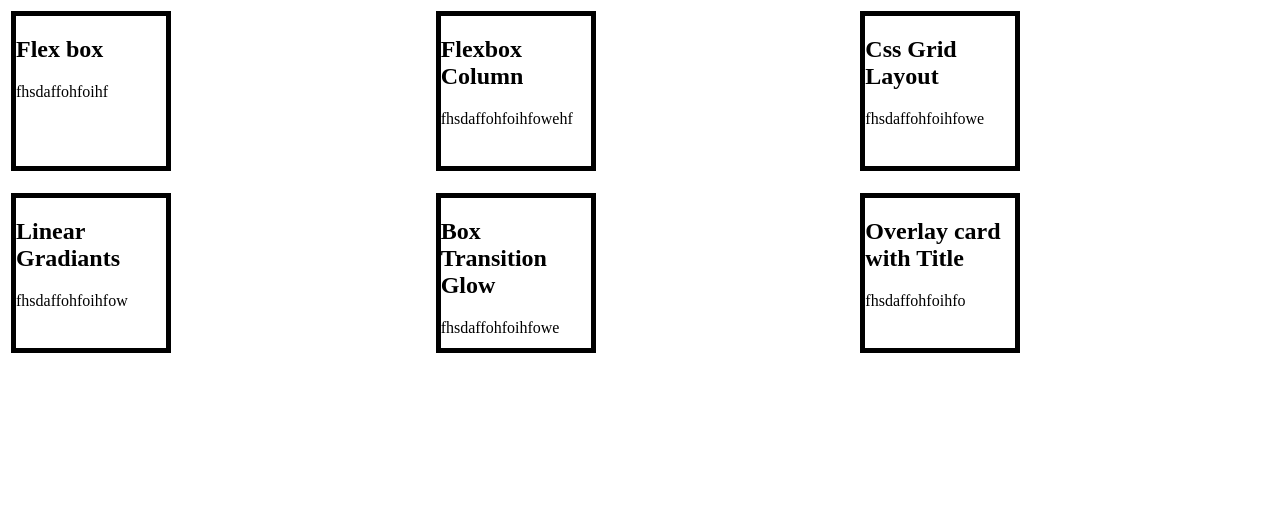
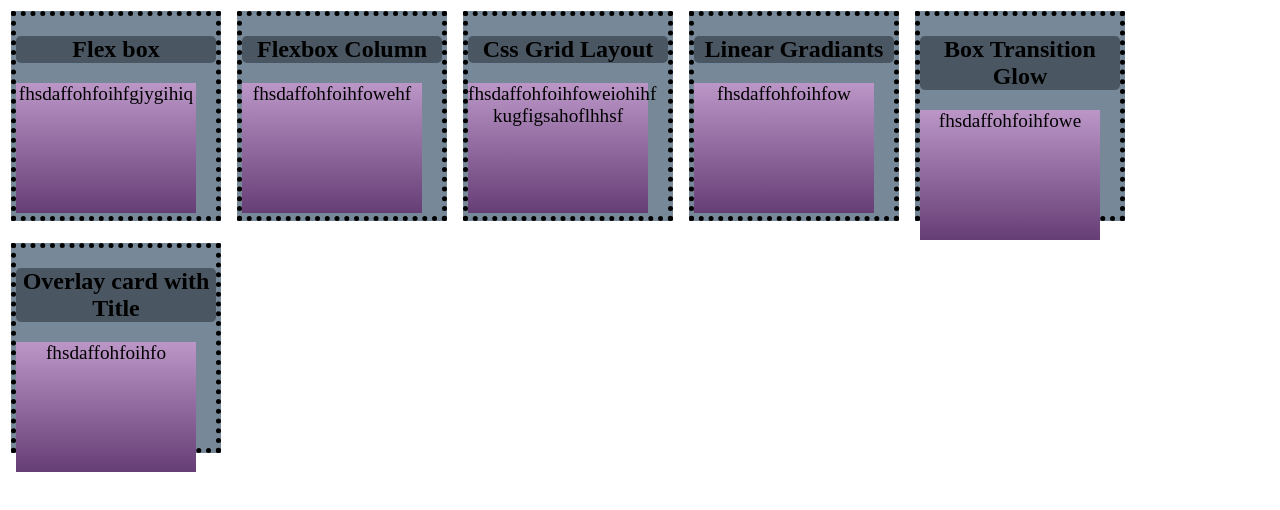
Before and after one commit to will198735/css-snippet-cheatsheet, a plain HTML site: page index.html in a window 1280 px wide. Drawn offline with Linux system fonts and the light colour scheme.

Commit message:
added gitignore file added styling to the containers

```diff
--- a/assets/css/style.css
+++ b/assets/css/style.css
@@ -1,15 +1,37 @@
+body {
+  /* display: flex;
+  flex-wrap: wrap; */
+
+}
 .wrapper {
-    display: grid;
+  display: flex;
+  flex-wrap: wrap;
+
+    /* display: grid; */
     /* grid-template-columns: 200px 200px 200px; */
     grid-template-columns: repeat(3, 1fr);
     /* grid-auto-rows: 100px; */
     column-gap: 10px;
     row-gap: 1em;
   }
-div {
-    width: 150px;
-    height: 150px;
-    border: 5px solid black;
+.container {
+
+    width: 200px;
+    height: 200px;
+    background-color: lightslategray;
+    border: 5px dotted black;
     pad: 3px;
     margin: 3px;
 }
+h1 { text-align: center;
+  background-color: rgb(74, 86, 97);
+  border-radius: 5px;
+}
+p {
+  font-size: 1.2em;
+  text-align: center;
+  /* background-color: blueviolet; */
+  background: linear-gradient(#bb96c7, #663e76);
+  width: 180px;
+  height: 130px;
+}
--- a/index.html
+++ b/index.html
@@ -12,37 +12,37 @@
 <body>
     <section class="wrapper">
         <!-- card #1 -->
-        <div>
+        <div class="container">
             <h1>Flex box</h1>
-            <p>fhsdaffohfoihf
+            <p>fhsdaffohfoihfgjygihiq
             </p>
         </div>
          <!-- card #2 -->
-        <div>
+        <div class="container">
             <h1>Flexbox Column</h1>
             <p>fhsdaffohfoihfowehf
             </p>
         </div>
         <!-- card #3 -->
-        <div>
+        <div class="container">
             <h1>Css Grid Layout</h1>
-            <p>fhsdaffohfoihfowe
+            <p>fhsdaffohfoihfoweiohihf kugfigsahoflhhsf
             </p>
         </div>
         <!-- card #4 -->
-        <div>
+        <div class="container">
             <h1>Linear Gradiants</h1>
             <p>fhsdaffohfoihfow
             </p>
         </div>
         <!-- card #5 -->
-        <div>
+        <div class="container">
             <h1>Box Transition Glow</h1>
             <p>fhsdaffohfoihfowe
             </p>
         </div>
         <!-- card #6 -->
-        <div>
+        <div class="container">
             <h1>Overlay card with Title</h1>
             <p>fhsdaffohfoihfo
             </p>
```
Also changed, not shown: 1 other file.
